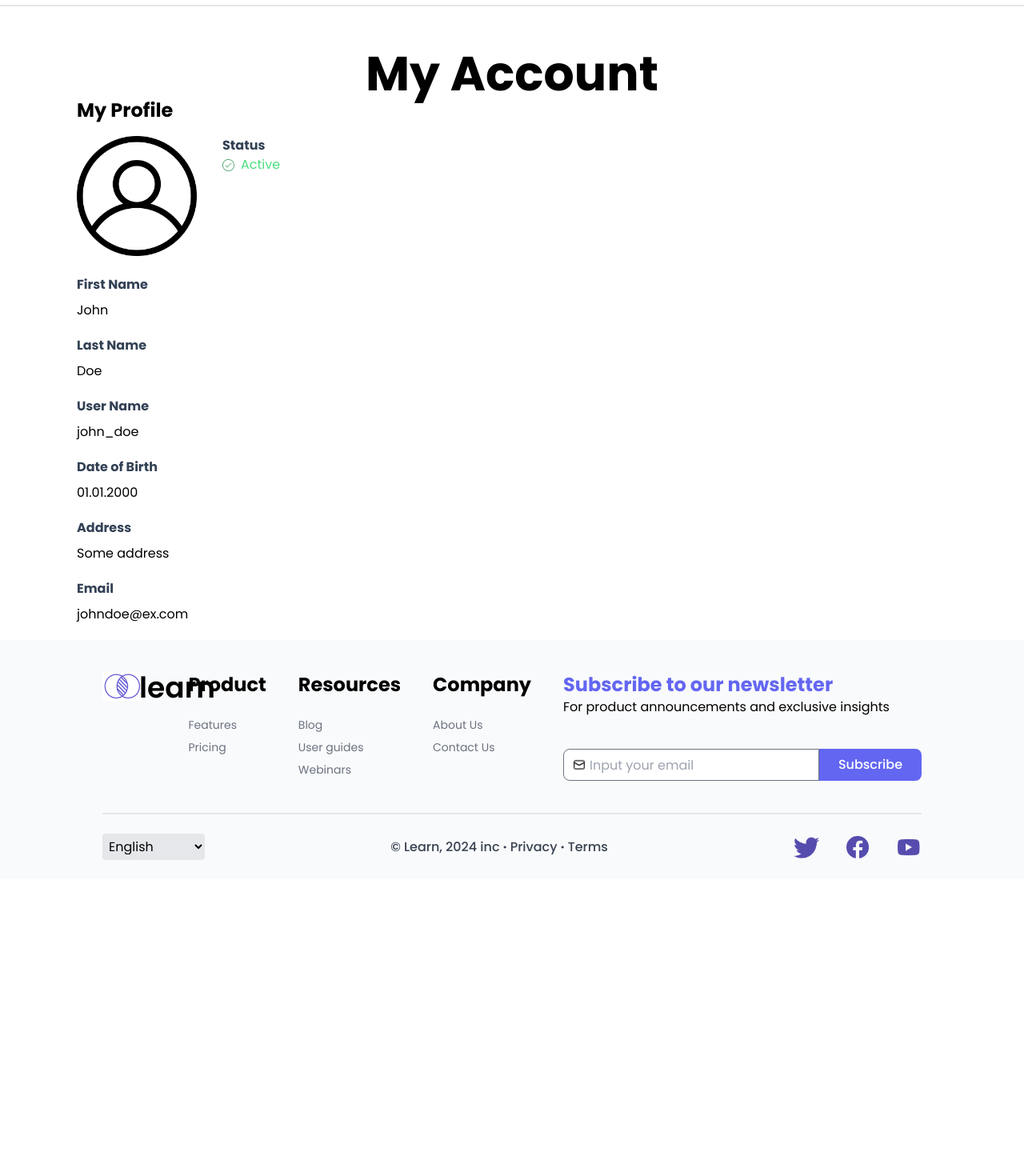
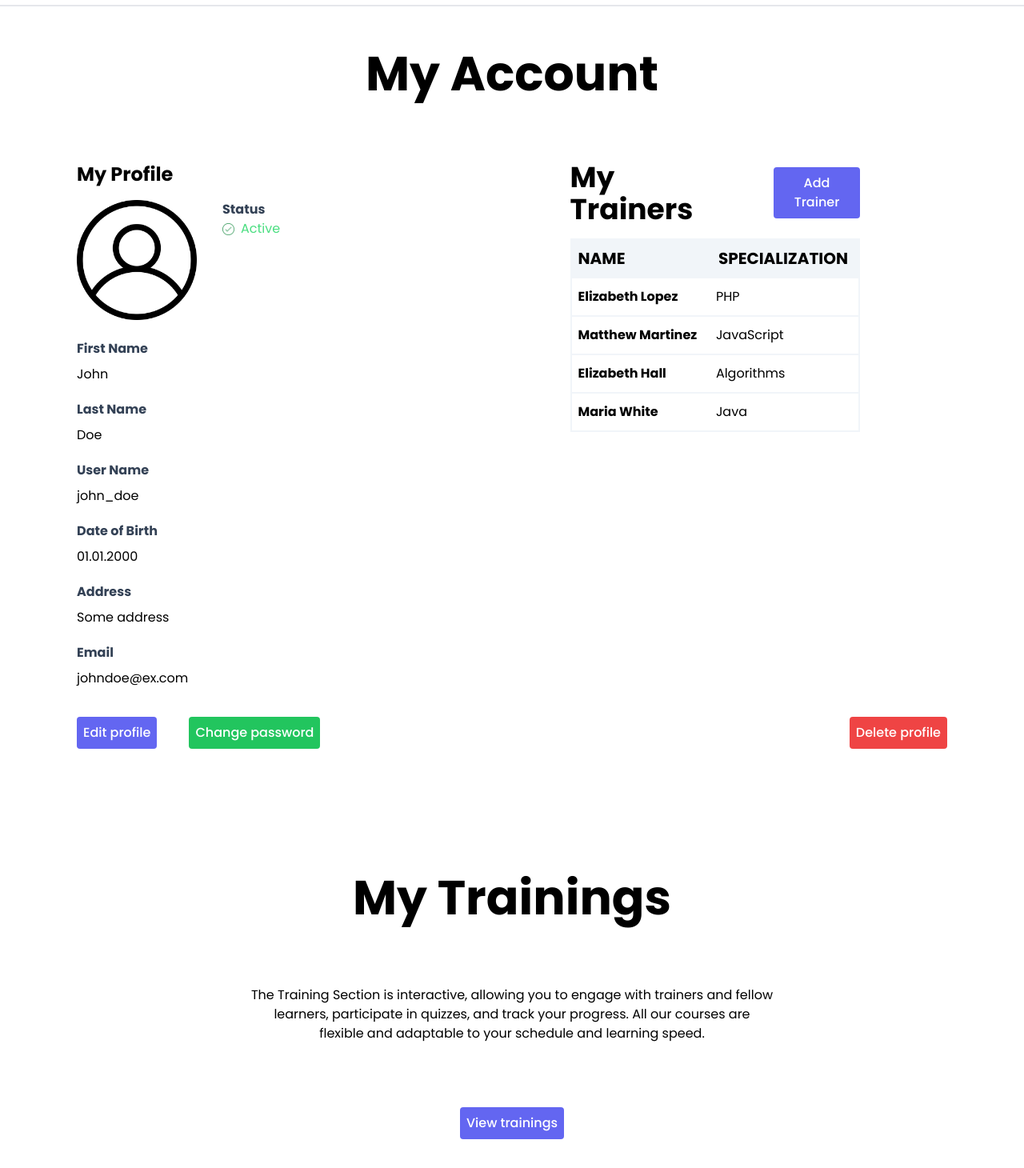
Before and after one commit to nemanjaKostovski/next_learning_platform, a Next.js app: page /profile in a window 1280 px wide. Shown: the part 50-1510 px from the top of the page at 80% size. Before the commit the page ends 1149 px from the top, so only its background shows below. Built offline with nearby package versions, Linux system fonts and the light colour scheme.

Commit message:
my account

```diff
--- a/src/app/blog/page.tsx
+++ b/src/app/blog/page.tsx
@@ -1,4 +1,4 @@
-import BlogCard from "./components/BlogCard";
+import Box from "../components/common/Box";
 
 export default function Blog() {
   const blog = [
@@ -48,7 +48,7 @@ export default function Blog() {
   return (
     <section className="plr mb-20 flex flex-col items-center">
       <h1 className="pb-20 pt-28 text-center text-6xl font-bold">Blog</h1>
-      <BlogCard items={blog} />
+      <Box items={blog} />
       <button className="btn btn--primary ml-3 mt-2 h-10 rounded">
         Load more articles
       </button>
--- a/src/app/features/components/Feature.tsx
+++ b/src/app/features/components/Feature.tsx
@@ -10,7 +10,7 @@ export default function Feature({
   return (
     <div className="mt-16 flex w-full flex-col justify-between md:flex-row">
       <div
-        className={`order-${imageFirst ? 2 : 1} flex flex-col justify-center md:w-2/5`}
+        className={`order-${imageFirst ? "2" : "1"} flex flex-col justify-center md:w-2/5`}
       >
         <h1 className="text-2xl font-bold">Feature</h1>
         <p className="text-xl text-gray-400">
@@ -23,7 +23,7 @@ export default function Feature({
         </button>
       </div>
       <div
-        className={`order-${imageFirst ? 1 : 2} flex items-center justify-center md:w-2/5`}
+        className={`order-${imageFirst ? "1" : "2"} flex items-center justify-center md:w-2/5`}
       >
         <Image src={imageSrc} alt="feature1" width={640} height={520} />
       </div>
--- a/src/app/globals.css
+++ b/src/app/globals.css
@@ -20,15 +20,15 @@
 }
 
 .btn--primary {
-  @apply bg-indigo-500 disabled:bg-indigo-200 disabled:text-gray-400;
+  @apply bg-indigo-500 hover:bg-indigo-600 active:bg-indigo-700 disabled:bg-indigo-200 disabled:text-gray-400;
 }
 
 .btn--secondary {
-  @apply bg-green-500 disabled:bg-green-500;
+  @apply bg-green-500 hover:bg-green-600 active:bg-green-700 disabled:bg-green-200;
 }
 
 .btn--important {
-  @apply bg-red-400 text-gray-400 hover:bg-red-500 active:bg-red-500 disabled:bg-red-200;
+  @apply bg-red-500 hover:bg-red-600 active:bg-red-700 disabled:bg-red-200;
 }
 
 /* Custom input styles */
--- a/src/app/join/components/register.tsx
+++ b/src/app/join/components/register.tsx
@@ -2,7 +2,7 @@
 
 import Image from "next/image";
 import InputReg from "./inputReg";
-import { InputRegister } from "../.././types/index";
+import { RegisterType } from "../.././types/index";
 import { usePathname } from "next/navigation";
 
 export default function Register({
@@ -10,12 +10,7 @@ export default function Register({
   imageSrc,
   alt,
   inputs,
-}: {
-  role: string;
-  imageSrc: string;
-  alt: string;
-  inputs: InputRegister[];
-}) {
+}: RegisterType) {
   const pathname = usePathname();
 
   return (
--- a/src/app/profile/components/MyProfile.tsx
+++ b/src/app/profile/components/MyProfile.tsx
@@ -30,7 +30,7 @@ export default function MyProfile() {
   ];
 
   return (
-    <div>
+    <div className="w-1/3">
       <h3 className="mb-4 text-2xl font-bold">My Profile</h3>
       <div className="mb-6 flex flex-row">
         <Image src={"/profpic.png"} width={150} height={150} alt="user" />
--- a/src/app/profile/components/MyTrainers.tsx
+++ b/src/app/profile/components/MyTrainers.tsx
@@ -1,10 +1,37 @@
 export default function MyTrainers() {
   return (
-    <div>
-      <div className="flex flex-row">
-        <h3 className="mb-4 text-2xl font-bold">My Trainers</h3>
-        <button className="btn btn--primary ml-10">Add Trainer</button>
+    <div className="lg:mr-[10%] xl:w-1/3">
+      <div className="flex w-full flex-row items-baseline justify-between">
+        <h3 className="mb-4 text-xl font-bold md:text-2xl lg:text-4xl">
+          My Trainers
+        </h3>
+        <button className="btn btn--primary ml-10 rounded">Add Trainer</button>
       </div>
+      <table className="w-full border-collapse rounded-md border-2 border-slate-100 text-left align-middle">
+        <tr>
+          <th className="h-12 w-1/2 bg-slate-100 p-1 pl-2 text-xl">NAME</th>
+          <th className="h-12 w-1/2 bg-slate-100 p-1 text-xl">
+            SPECIALIZATION
+          </th>
+        </tr>
+
+        <tr className="h-12 border-2 border-slate-100">
+          <td className="pl-2 font-bold">Elizabeth Lopez</td>
+          <td>PHP</td>
+        </tr>
+        <tr className="h-12 border-2 border-slate-100">
+          <td className="pl-2 font-bold">Matthew Martinez</td>
+          <td>JavaScript</td>
+        </tr>
+        <tr className="h-12 border-2 border-slate-100">
+          <td className="pl-2 font-bold">Elizabeth Hall</td>
+          <td>Algorithms</td>
+        </tr>
+        <tr className="h-12 border-2 border-slate-100">
+          <td className="pl-2 font-bold">Maria White</td>
+          <td>Java</td>
+        </tr>
+      </table>
     </div>
   );
 }
--- /dev/null
+++ b/src/app/profile/components/MyTrainings.tsx
@@ -0,0 +1,16 @@
+export default function MyTrainings() {
+  return (
+    <div className="mb-20 w-full text-center">
+      <h1 className="mb-20 pt-28 text-center text-6xl font-bold">
+        My Trainings
+      </h1>
+      <p className="mb-20 ml-[20%] w-3/5">
+        The Training Section is interactive, allowing you to engage with
+        trainers and fellow learners, participate in quizzes, and track your
+        progress. All our courses are flexible and adaptable to your schedule
+        and learning speed.
+      </p>
+      <button className="btn btn--primary rounded">View trainings</button>
+    </div>
+  );
+}
--- /dev/null
+++ b/src/app/profile/components/ProfileOptions.tsx
@@ -0,0 +1,15 @@
+export default function ProfileOptions() {
+  return (
+    <div className="mb-10 mt-4 flex flex-col justify-between sm:flex-row">
+      <div className="flex flex-col sm:flex-row">
+        <button className="btn btn--primary mb-1 rounded">Edit profile</button>
+        <button className="btn btn--secondary mb-1 rounded sm:ml-10">
+          Change password
+        </button>
+      </div>
+      <button className="btn btn--important mb-1 rounded sm:ml-10">
+        Delete profile
+      </button>
+    </div>
+  );
+}
--- a/src/app/profile/page.tsx
+++ b/src/app/profile/page.tsx
@@ -1,12 +1,18 @@
 import MyProfile from "./components/MyProfile";
+import MyTrainers from "./components/MyTrainers";
+import MyTrainings from "./components/MyTrainings";
+import ProfileOptions from "./components/ProfileOptions";
 
 export default function Profile() {
   return (
     <>
-      <h1 className="pt-28 text-center text-6xl font-bold">My Account</h1>
-      <section>
+      <h1 className="mb-20 pt-28 text-center text-6xl font-bold">My Account</h1>
+      <section className="flex flex-col justify-between md:flex-row">
         <MyProfile />
+        <MyTrainers />
       </section>
+      <ProfileOptions />
+      <MyTrainings />
     </>
   );
 }
```
Also changed, not shown: src/app/types/index.ts (+7 -1 lines), src/app/components/common/Box.tsx (renamed from src/app/blog/components/BlogCard.tsx).
